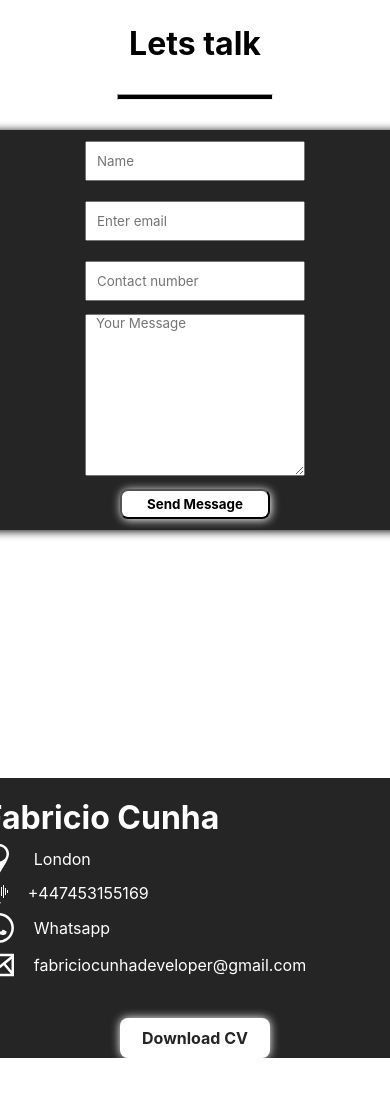
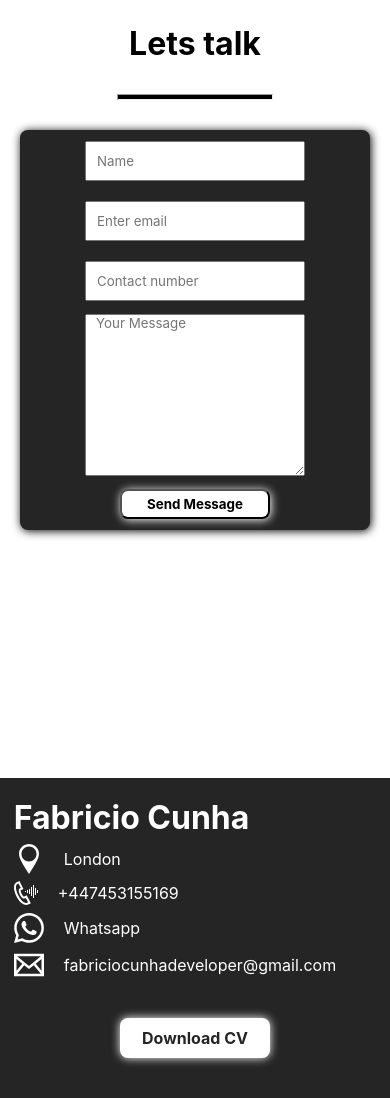
Before and after one commit to fabriciocunhauk/portfolio, a React (Create React App) app: page / in a window 390 px wide. Shown: the part 7100-8198 px from the top of the page. Before the commit the page ends 8158 px from the top, so only its background shows below. Built offline with nearby package versions, Linux system fonts and the light colour scheme.

Commit message:
Fixed fotter and form responsiveness

```diff
--- a/src/components/ContactSection/contact-section.scss
+++ b/src/components/ContactSection/contact-section.scss
@@ -113,6 +113,7 @@
 
     @media (max-width: 700px) {
         form {
+            width: 350px;
             margin-bottom: 20px;
         }
     }
--- a/src/components/Footer/footer-styles.scss
+++ b/src/components/Footer/footer-styles.scss
@@ -30,8 +30,8 @@
     }
 
     @media (max-width: 700px) {
-        .lets-talk {
-            margin-top: 0px;
+        .btn-download {
+            margin-bottom: 40px;
         }
     }
 
@@ -65,7 +65,7 @@
 
     @media (max-width: 700px) {
         .contact-details {
-            margin-left: -80px;
+            margin-left: -20px;
             height: 200px;
         }
     }
```
Also changed, not shown: 1 other file (tests, documents, lock files or other folders).
